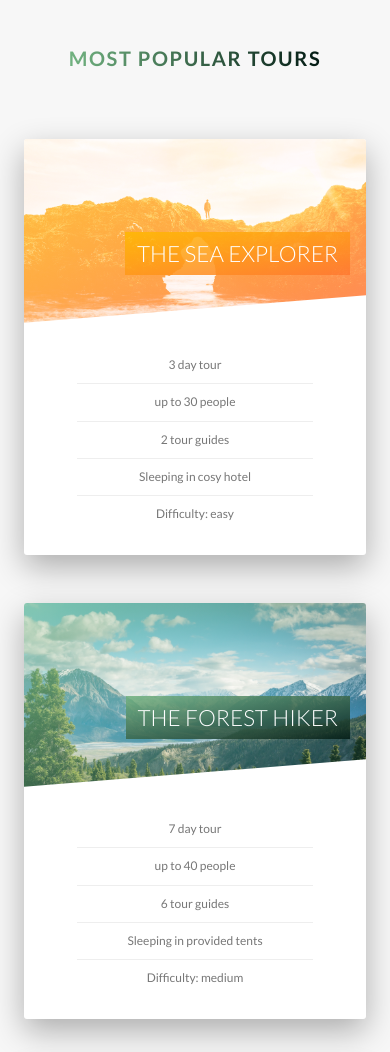
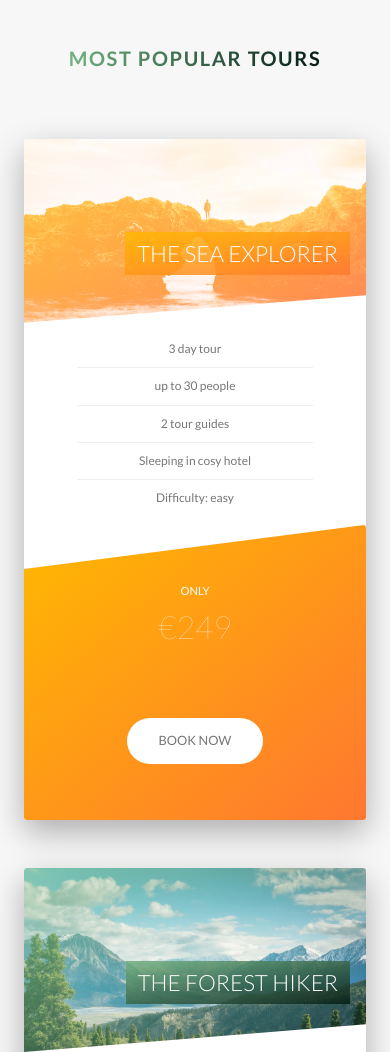
Before and after one commit to iLoush/Outdoors, a website: page index.html in a window 390 px wide. Shown: the part 2540-3592 px from the top of the page. Drawn offline with Linux system fonts and the light colour scheme.

Commit message:
responsive styles added, need to be modified

```diff
--- a/index.html
+++ b/index.html
@@ -8,7 +8,7 @@
     <link rel="stylesheet" href="css/icon-font.css">
     <link rel="stylesheet" href="css/style.css">
     <link rel="shortcut icon" type="image/png" href="img/favicon.png">
-    <title>Outdoors</title>
+    <title>outdoors</title>
 </head>
 
 <body>
@@ -386,7 +386,7 @@
                                 </div>
                             </div>
 
-                            <div class="form__group">
+                            <div class="form__group u-center-text">
                                 <button class="form__btn btn">
                                     Next step &rarr;
                                 </button>
--- a/sass/components/_cards.scss
+++ b/sass/components/_cards.scss
@@ -141,4 +141,57 @@
       background-color: $color-white;
       margin-top: 8rem;
    }
+
+
+
+
+   @include respond(tab-port) {
+      height: auto;
+      border-radius: $border-radius-small;
+      background-color: $color-white;
+      box-shadow: 0 1.5rem 4rem rgba($color-black, 0.3);
+
+      &__side {
+         height: auto;
+         position: relative;
+         box-shadow: none;
+
+         &--back {
+            transform: rotateY(0);
+            clip-path: polygon(0 15%, 100% 0, 100% 100%, 0 100%);
+         }
+      }
+
+      &:hover &__side--front {
+         transform: rotateY(0);
+      }
+
+      &__details {
+         padding: 1rem 3rem;
+      }
+
+      // front side styling
+      &__cta {
+         position: relative;
+         top: 0;
+         left: 0;
+         transform: translate(0);
+         width: 100%;
+         padding: 7rem 4rem 4rem 4rem;
+      }
+
+      &__price-box {
+         margin-bottom: 3rem;
+      }
+
+      &__price-value {
+         font-size: 4rem;
+      }
+
+      &__btn {
+         background-color: $color-white;
+         margin-top: 8rem;
+      }
+
+   }
 }
--- a/sass/components/_form.scss
+++ b/sass/components/_form.scss
@@ -13,8 +13,12 @@
       border: none;
       outline: none;
       border-bottom: 3px solid transparent;
-      width: 90%;
+      width: 75%;
       display: block;
+
+      @include respond(tab-port) {
+         width: 100%;
+      }
 
       &:focus {
          box-shadow: 0 1rem 2rem rgba($color-black, 0.1);
@@ -48,6 +52,11 @@
    &__radio-group {
       width: 49%;
       display: inline-block;
+   }
+
+   @include respond(tab-port) {
+      width: 100%;
+      margin-bottom: 2rem;
    }
 
    &__radio-label {
--- a/sass/components/_story.scss
+++ b/sass/components/_story.scss
@@ -9,6 +9,16 @@
    font-size: $default-font-size;
    transform: skewX(-12deg);
 
+   @include respond(tab-port) {
+      width: 100%;
+      padding: 4rem;
+      padding-left: 7rem;
+   }
+
+   @include respond(phone) {
+      transform: skewX(0);
+   }
+
    &>* {
       transform: skewX(12deg);
    }
@@ -17,15 +27,16 @@
       width: 15rem;
       height: 15rem;
       float: left;
-
       -webkit-shape-outside: circle(50% at 50% 50%);
       shape-outside: circle(50% at 50% 50%);
-
       -webkit-clip-path: circle(50% at 50% 50%);
       clip-path: circle(50% at 50% 50%);
-
       transform: translateX(-3rem) skewX(12deg);
       position: relative;
+
+      @include respond(phone) {
+         transform: translateX(-3rem) skewX(0);
+      }
    }
 
    &__image {
@@ -36,6 +47,10 @@
 
    &__text {
       transform: skewX(12deg);
+
+      @include respond(phone) {
+         transform: skewX(0);
+      }
    }
 
    &__caption {
--- a/sass/pages/_home.scss
+++ b/sass/pages/_home.scss
@@ -58,8 +58,26 @@
    border-radius: $border-radius-small;
    box-shadow: 0 1.5rem 4rem rgba($color-black, 0.2);
 
+
+   @include respond(tab-land) {
+      background-image: linear-gradient(105deg, rgba($color-white, 0.8) 0%, rgba($color-white, 0.8) 65%, transparent 65%), url(../img/nat-10.jpg);
+   }
+
+   @include respond(tab-port) {
+      background-image: linear-gradient(to right, rgba($color-white, 0.8) 0%, rgba($color-white, 0.8) 100%), url(../img/nat-10.jpg);
+   }
+
    &__form {
-      width: 50%;
+      width: 65%;
       padding: 6rem;
+
+      @include respond(tab-land) {
+         width: 70%;
+      }
+
+      @include respond(tab-port) {
+         width: 100%;
+      }
+
    }
 }
```
Also changed, not shown: css/style.css.
